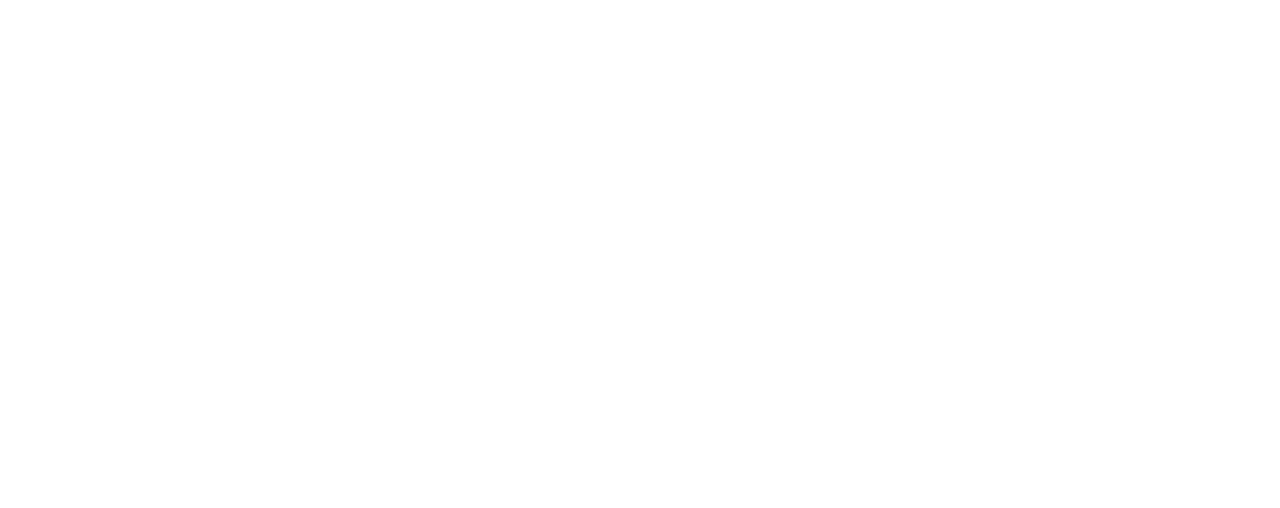
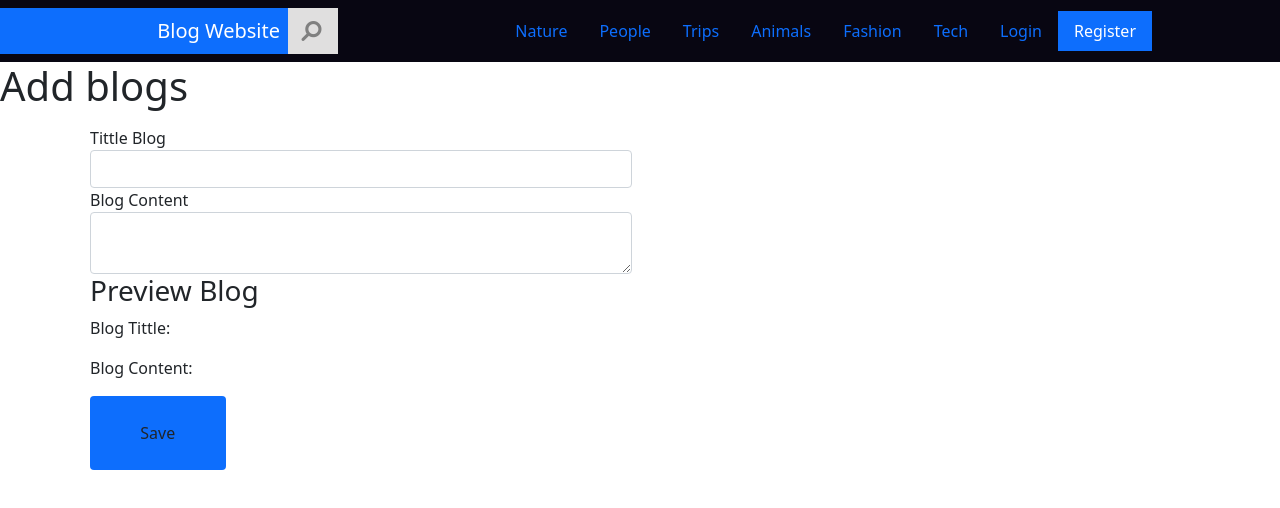
Before and after one commit to fitimh/blog-posts, a Vue app in the folder front/: page /admin/addBlog in a window 1280 px wide. Shown: the top 508 px of the page. Built offline with nearby package versions, Linux system fonts and the light colour scheme.

Commit message:
new page for addBlog

```diff
--- a/front/src/components/Blogs/Blog/AddBlogs/addblog.vue
+++ b/front/src/components/Blogs/Blog/AddBlogs/addblog.vue
@@ -1,54 +1,57 @@
 <template>
   <div id="addBlog">
     <h1>Add blogs</h1>
-      <form>
+
+    <div class="container">
+      <div
+        class="col-xl-11 col-lg-10 col-mb-8 col-sm-12 p-2 mb-3 w-50 justify-content-center"
+      >
+        <form class="justify-content-center">
           <div class="form-group">
-            <label for="exampleFormControlInput1">Email address</label>
+            <label>Tittle Blog</label>
             <input
-               type="email"
+              v-model.lazy="blog.title"
+              type="text"
               class="form-control"
               id="exampleFormControlInput1"
-               placeholder="name@example.com"
+              required
             />
           </div>
           <div class="form-group">
-            <label for="exampleFormControlSelect1">Example select</label>
-            <select class="form-control" id="exampleFormControlSelect1">
-               <option>1</option>
-               <option>2</option>
-               <option>3</option>
-               <option>4</option>
-               <option>5</option>
-            </select>
-         </div>
-         <div class="form-group">
-            <label for="exampleFormControlSelect2"
-               >Example multiple select</label
-            >
-            <select
-               multiple
-               class="form-control"
-               id="exampleFormControlSelect2"
-            >
-               <option>1</option>
-               <option>2</option>
-               <option>3</option>
-               <option>4</option>
-               <option>5</option>
-            </select>
-         </div>
-         <div class="form-group">
-            <label for="exampleFormControlTextarea1">Example textarea</label>
-            <textarea
-               class="form-control"
-               id="exampleFormControlTextarea1"
-               rows="3"
-            ></textarea>
+            <label for="exampleFormControlSelect1">Blog Content</label>
+            <textarea class="form-control" v-model="blog.content"></textarea>
           </div>
         </form>
+        <div id="preview">
+          <h3>Preview Blog</h3>
+          <p>Blog Tittle: {{ blog.title }}</p>
+          <p>Blog Content: {{ blog.content }}</p>
+        </div>
+        <button class="btn bg-primary p-4 w-25 mb-3 mb-sm-5">Save</button>
+      </div>
+    </div>
   </div>
 </template>
 <script>
-export default {};
+export default {
+  data() {
+    return {
+      blog: {
+        title: "",
+        content: "",
+      },
+    };
+  },
+  methods: {},
+};
 </script>
-<style></style>
+<style scoped>
+#row_style {
+  margin-top: 30px;
+}
+
+#submit {
+  display: block;
+  margin: auto;
+}
+</style>
--- a/front/src/components/Blogs/Blog/Blog.html
+++ b/front/src/components/Blogs/Blog/Blog.html
@@ -1,7 +1,7 @@
 <section>
    <div class="container bd-blog">
       <div class="row mt-50">
-         <div class="col-lg-4 col-md-6 mb-2-6">
+         <div class="col-xl-4 col-lg-4 col-sm-12 col-md-6 mb-2-6">
             <article class="card card-style2">
                <div class="card-img">
                   <img
--- a/front/src/components/Login/Login.vue
+++ b/front/src/components/Login/Login.vue
@@ -1,5 +1,5 @@
-<template src="./login.html" />
-<script src="./login.js" />
+<template src="./Login.html" />
+<script src="./Login.js" />
 
 <style scoped>
 body {
--- a/front/src/router/index.js
+++ b/front/src/router/index.js
@@ -5,6 +5,7 @@
 import Categories from "@/views/Categories";
 import login from "@/views/Login";
 import register from "@/views/Register";
+import addblog from "@/views/admin/Blog/add"
 
 Vue.use(VueRouter);
 
@@ -14,6 +15,7 @@
    {path: "/categories/:name", name: "Categories", component: Categories},
    {path: "/login", name: "login", component: login},
    {path: "/register", name: "register", component: register},
+   {path: "/admin/addBlog",name:"addblog", component:addblog}
 ];
 
 const router = new VueRouter({
--- a/front/src/views/Login.vue
+++ b/front/src/views/Login.vue
@@ -8,7 +8,7 @@
 <script>
 // @ is an alias to /src
 
-import Login from "@/components/Login/login.vue";
+import Login from "@/components/Login/Login.vue";
 
 export default {
    name: "login",
--- /dev/null
+++ b/front/src/views/admin/Blog/add.vue
@@ -0,0 +1,23 @@
+<template>
+   <div class="addblog">
+      <navbar />
+      <addblog />
+   </div>
+</template>
+
+<script>
+// @ is an alias to /src
+import navbar from "@/components/Blogs/Navbar/navbar";
+import Addblog from '@/components/Blogs/Blog/AddBlogs/addblog.vue';
+// import Login from "@/components/Login/login";
+
+export default {
+   name: "Home",
+   components: {
+      navbar,
+      Addblog,
+
+      // Login,
+   },
+};
+</script>
```
Also changed, not shown: 1 other file (tests, documents, lock files or other folders). Lines whose indentation alone changed are shown as unchanged.
